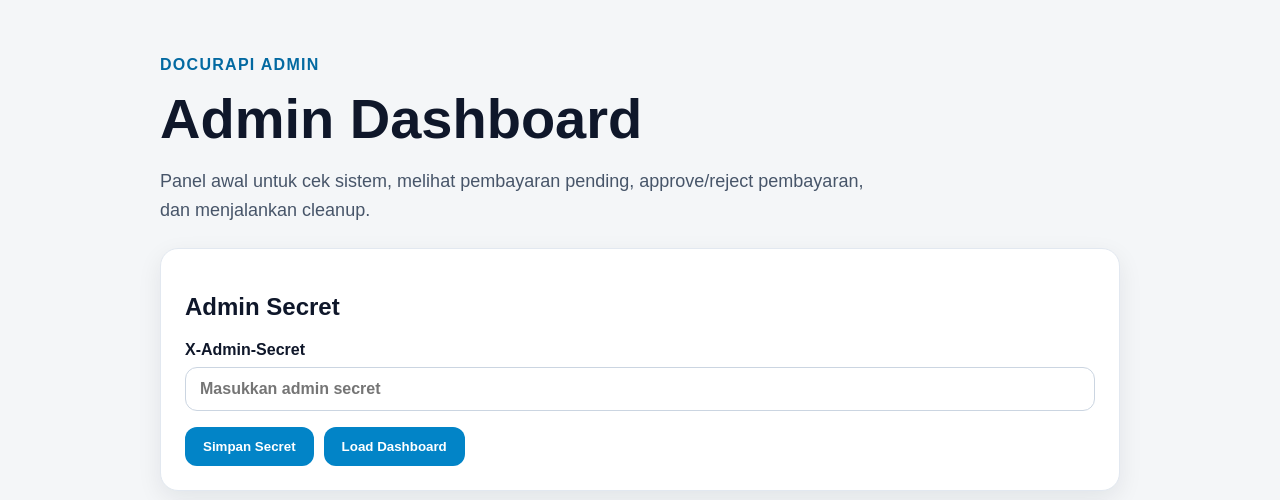
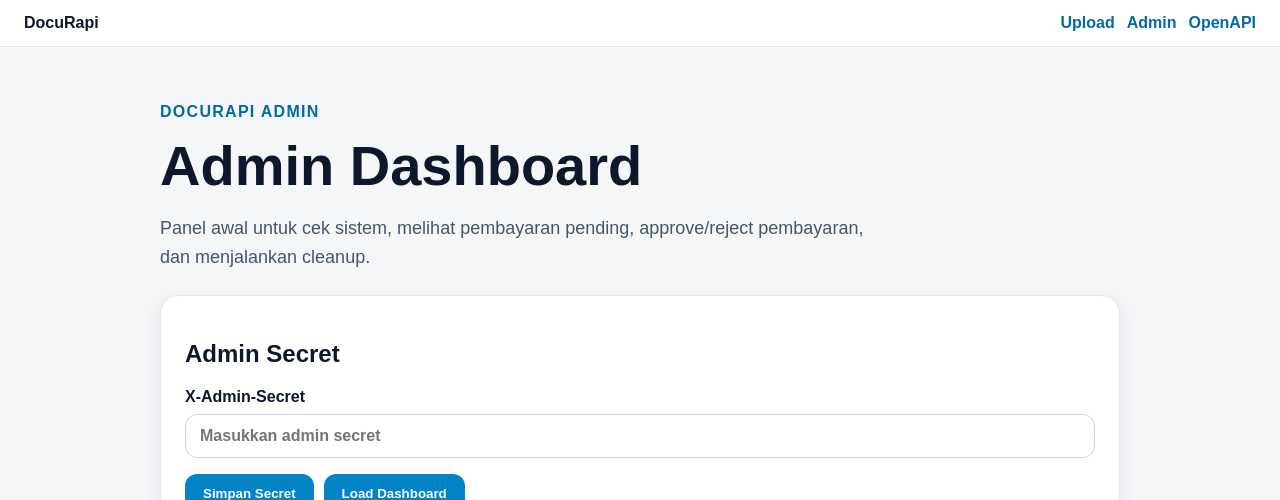
Before and after one commit to monetakunyt1-code/Project-Saas, a FastAPI app: page /admin in a window 1280 px wide. Shown: the top 500 px of the page. Run offline with FastAPI, Linux system fonts and the light colour scheme.

Commit message:
Add shared navigation to web UI

```diff
--- a/static/app/admin.html
+++ b/static/app/admin.html
@@ -7,6 +7,16 @@
   <link rel="stylesheet" href="/static/app/styles.css">
 </head>
 <body>
+
+<nav class="topbar">
+  <a class="brand" href="/">DocuRapi</a>
+  <div class="navlinks">
+    <a href="/">Upload</a>
+    <a href="/admin">Admin</a>
+    <a href="/docs/openapi.json" target="_blank">OpenAPI</a>
+  </div>
+</nav>
+
   <main class="page">
     <section class="hero">
       <p class="eyebrow">DocuRapi Admin</p>
--- a/static/app/styles.css
+++ b/static/app/styles.css
@@ -124,3 +124,40 @@ button:hover,
   padding: 14px;
   line-height: 1.7;
 }
+
+
+.topbar {
+  position: sticky;
+  top: 0;
+  z-index: 20;
+  display: flex;
+  justify-content: space-between;
+  align-items: center;
+  gap: 16px;
+  padding: 14px 24px;
+  background: rgba(255, 255, 255, 0.92);
+  border-bottom: 1px solid #e2e8f0;
+  backdrop-filter: blur(12px);
+}
+
+.brand {
+  font-weight: 800;
+  color: #0f172a;
+  text-decoration: none;
+}
+
+.navlinks {
+  display: flex;
+  gap: 12px;
+  flex-wrap: wrap;
+}
+
+.navlinks a {
+  color: #0369a1;
+  font-weight: 700;
+  text-decoration: none;
+}
+
+.navlinks a:hover {
+  text-decoration: underline;
+}
```
Also changed, not shown: static/app/index.html (+10 -0 lines), static/app/status.html (+10 -0 lines).
